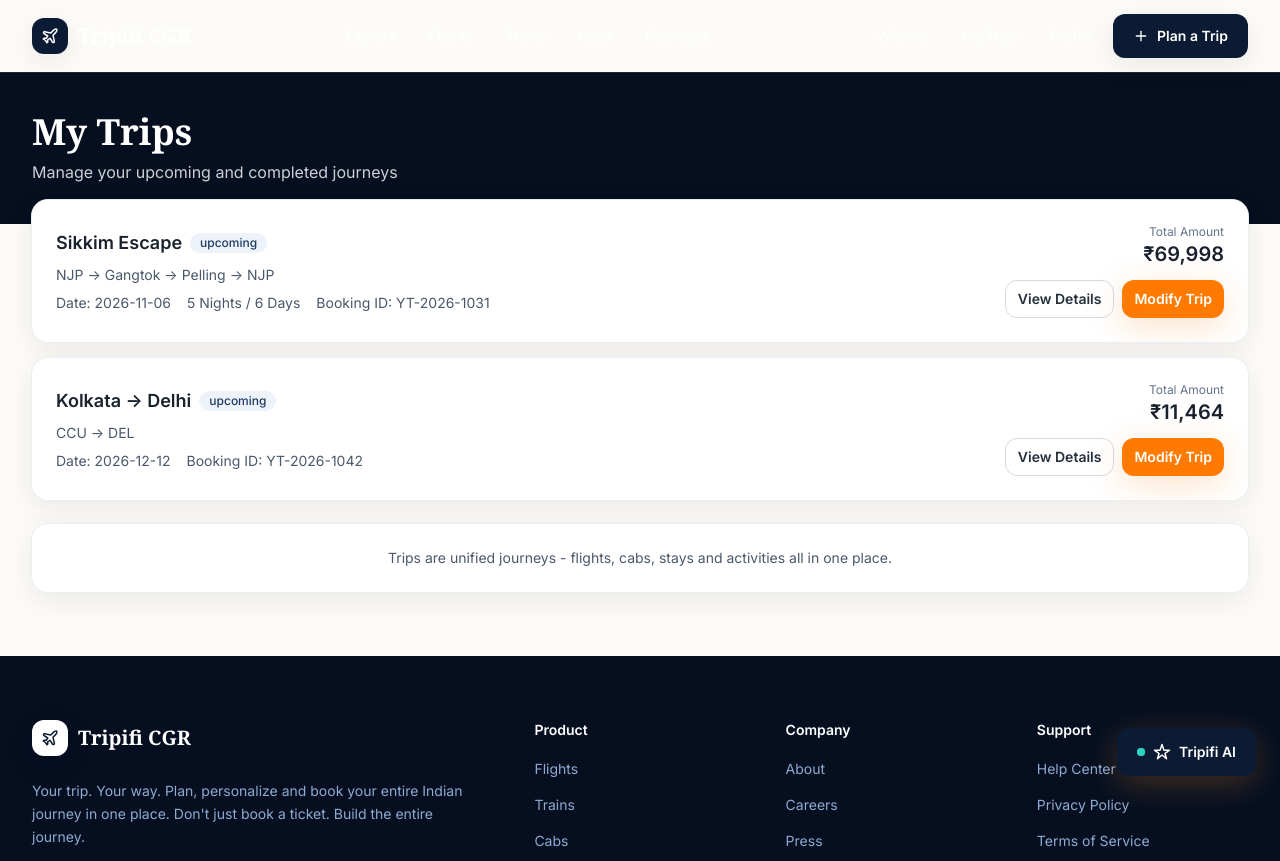
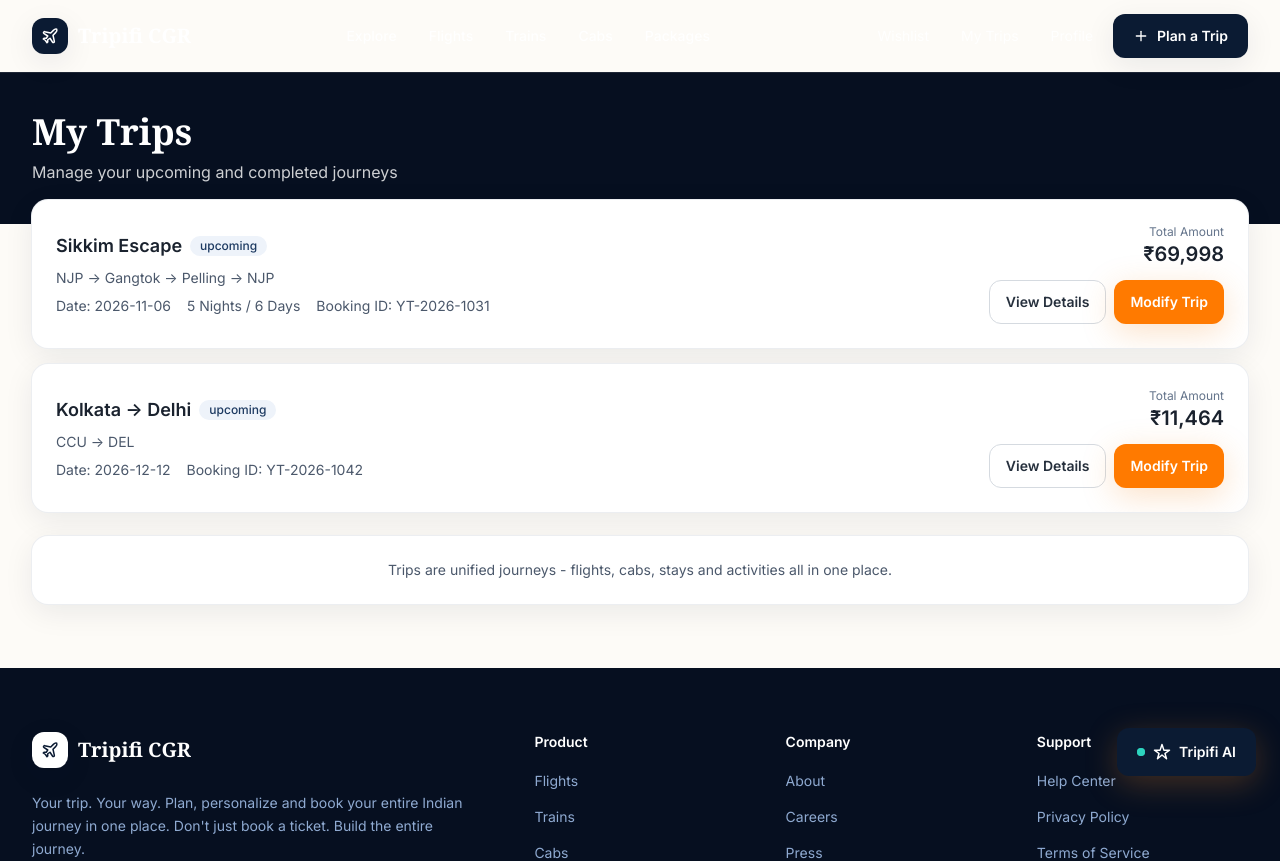
Before and after one commit to Rajd9186/Tripifi-CGR, a Next.js app: page /trips in a window 1280 px wide. Shown: the top 861 px of the page. Built offline with nearby package versions, Linux system fonts and the light colour scheme.

Commit message:
phase6: button 44px targets, wishlist EmptyState, fluid type, bottom-sheet filters

```diff
--- a/src/app/(app)/wishlist/page.tsx
+++ b/src/app/(app)/wishlist/page.tsx
@@ -1,6 +1,5 @@
 import type { Metadata } from "next";
-import Card from "@/components/ui/Card";
-import Button from "@/components/ui/Button";
+import EmptyState from "@/components/ui/EmptyState";
 import { DESTINATIONS } from "@/lib/destinations";
 import DestinationCard from "@/components/destinations/DestinationCard";
 
@@ -13,41 +12,39 @@ export default function WishlistPage() {
   const saved = DESTINATIONS.slice(0, 3);
 
   return (
-    <div className="pb-16">
+    <div className="pb-24 md:pb-16">
       <section className="bg-navy-950 py-10">
         <div className="max-w-8xl mx-auto px-4 sm:px-6 lg:px-8">
-          <h1 className="font-display text-3xl sm:text-4xl font-semibold text-white">
+          <p className="micro-meta text-[11px] text-white/50">SAVED · TRIPIFI CGR</p>
+          <h1 className="fluid-section mt-1 font-display font-semibold text-white">
             Wishlist
           </h1>
-          <p className="mt-2 text-base text-white/80">
+          <p className="mt-2 text-[15px] text-white/80">
             Your saved destinations, packages and experiences
           </p>
         </div>
       </section>
 
-      <section className="px-4 sm:px-6 lg:px-8 -mt-6 relative z-20">
+      <section className="px-4 sm:px-6 lg:px-8 -mt-6 relative z-content">
         <div className="max-w-8xl mx-auto">
           {saved.length > 0 ? (
             <>
               <h2 className="text-lg font-semibold text-ink-900 mb-4">
                 Saved Destinations
               </h2>
-              <div className="grid grid-cols-1 sm:grid-cols-2 lg:grid-cols-3 gap-4">
+              <div className="grid grid-cols-1 gap-4 sm:grid-cols-2 lg:grid-cols-3">
                 {saved.map((d) => (
                   <DestinationCard key={d.slug} destination={d} />
                 ))}
               </div>
             </>
           ) : (
-            <Card padding="lg" className="text-center">
-              <h3 className="text-lg font-semibold text-ink-900 mb-2">
-                Your wishlist is empty
-              </h3>
-              <p className="text-sm text-ink-600 mb-4">
-                Save destinations and packages you love for easy access later
-              </p>
-              <Button href="/destinations">Explore Destinations</Button>
-            </Card>
+            <EmptyState
+              title="Your next journey hasn't started yet."
+              description="Save places you love and they'll appear here."
+              actionLabel="Explore destinations"
+              actionHref="/destinations"
+            />
           )}
         </div>
       </section>
--- a/src/components/ui/Button.tsx
+++ b/src/components/ui/Button.tsx
@@ -23,10 +23,10 @@ export default function Button({
   type = "button",
 }: ButtonProps) {
   const baseClasses = cn(
-    "inline-flex items-center justify-center gap-2 rounded-xl font-semibold transition hover:active:scale-[0.98] disabled:opacity-50 disabled:pointer-events-none",
-    size === "sm" && "px-3 py-2 text-sm",
-    size === "md" && "px-5 py-3 text-sm",
-    size === "lg" && "px-6 py-4 text-base",
+    "inline-flex min-h-[44px] items-center justify-center gap-2 rounded-xl font-semibold transition hover:active:scale-[0.98] disabled:opacity-50 disabled:pointer-events-none focus-visible:outline-none focus-visible:ring-2 focus-visible:ring-saffron-500 focus-visible:ring-offset-2",
+    size === "sm" && "min-h-[44px] px-4 py-2 text-sm",
+    size === "md" && "min-h-[48px] px-5 py-3 text-sm",
+    size === "lg" && "min-h-[52px] px-6 py-4 text-base",
     variant === "primary" && "bg-saffron-500 text-white shadow-glow hover:bg-saffron-600",
     variant === "navy" && "bg-navy-900 text-white hover:bg-navy-800",
     variant === "ghost" && "border border-ink-200 bg-white text-ink-800 hover:border-navy-300 hover:bg-navy-50",
```
Also changed, not shown: 1 other file (tests, documents, lock files or other folders).
